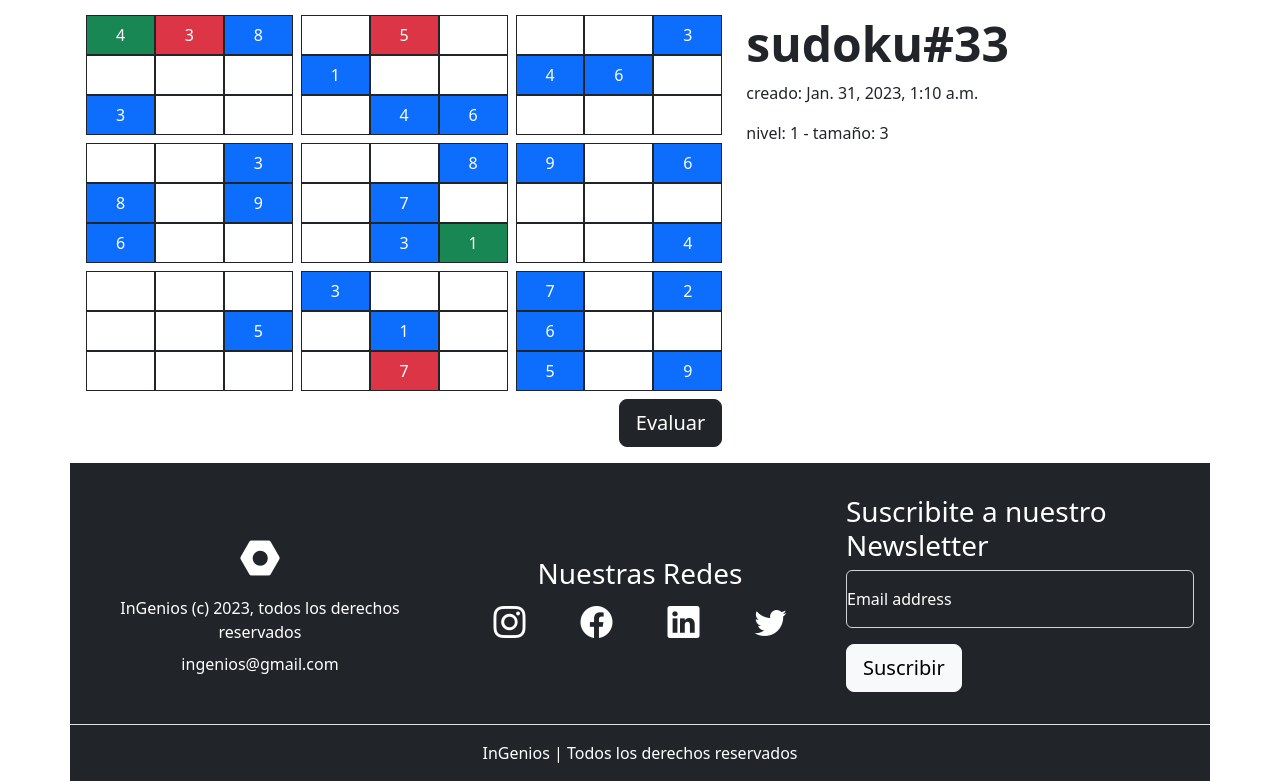
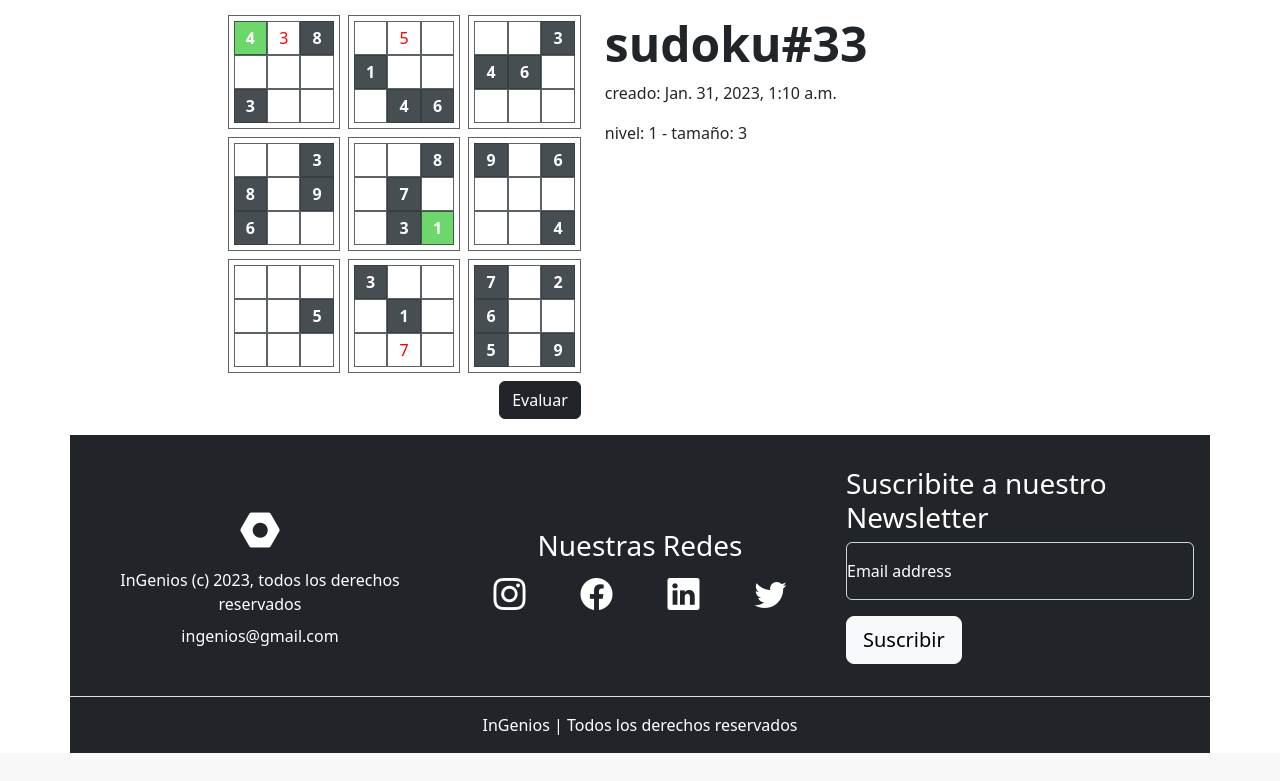
Before and after one commit to mpoli2000/biusite, a Django app: page /appdoku/tablero/33 in a window 1280 px wide. Shown: the part 65-846 px from the top of the page. After the commit the page ends 818 px from the top, so only its background shows below. Run offline with Django 4.2, Linux system fonts and the light colour scheme; data comes from the database, SQL or seed files in the repository; both versions use the stored data as it was after the commit.

Commit message:
cambios esteticos en tablero

```diff
--- a/appdoku/templates/appdoku/tablero.html
+++ b/appdoku/templates/appdoku/tablero.html
@@ -3,37 +3,37 @@
 {% block contenido %}
 
 <section class=" container mt-5 p-3">
-    <div class="row mt-md-3">
+    <div class="row mt-md-3 justify-content-center">
         <div class="col-12 col-md-5 order-md-last">
             <h2 class="text-center text-md-start display-5 fw-bold">{{ tablero.name }}#{{ tablero.id }}</h2>
             <p class="text-center text-md-start">creado: {{ tablero.created }}</p>
             <p class="text-center text-md-start">nivel: {{ tablero.level }} - tamaño: {{ tablero.size }}</p>
         </div>
 
-        <div class="col-12 col-md-7">
+        <div class="col-12 col-md-7 col-lg-5 col-xl-4">
             <form enctype="multipart/form-data" action="/appdoku/tablero/{{ tablero.id }}" method="post" class="row justify-content-center align-items-center" novalidate>
                 {% csrf_token %}
                 <div class="grilla gap-2">
                     {% for fila in sudoku_cluster %}
-                    <div class="grilla">
+                    <div class="grilla celda">
                         {% for id, id_str, box, value, flag in fila %}
                         {% if flag == 'N' %}
-                        <div class="border border-dark celda">
-                            <input type="text" class="form-control-plaintext text-center" id="{{ id_str }}" name="{{ id_str }}" value="">
+                        <div class="d-flex justify-content-center align-items-center">
+                            <input type="text" class="celda celda-none" id="{{ id_str }}" name="{{ id_str }}" value="" autocomplete="off">
                         </div>
                         {% elif flag == 'P' %}
-                        <div class="border border-dark">
-                            <input type="text" class="form-control-plaintext text-center bg-primary text-bg-primary"
+                        <div class="d-flex justify-content-center align-items-center">
+                            <input type="text" class="celda celda-primary"
                                 id="{{ id_str }}" name="{{ id_str }}" value="{{ value }}" readonly>
                         </div>
                         {% elif flag == 'S' %}
-                        <div class="border border-dark">
-                            <input type="text" class="form-control-plaintext text-center bg-success text-bg-success"
+                        <div class="d-flex justify-content-center align-items-center">
+                            <input type="text" class="celda celda-success"
                                 id="{{ id_str }}" name="{{ id_str }}" value="{{ value }}" readonly>
                         </div>
                         {% elif flag == 'D' %}
-                        <div class="border border-dark celda">
-                            <input type="text" class="form-control-plaintext text-center bg-danger text-bg-danger"
+                        <div class="d-flex justify-content-center align-items-center">
+                            <input type="text" class="celda celda-danger"
                                 id="{{ id_str }}" name="{{ id_str }}" value="{{ value }}">
                         </div>
                         {% endif %}
@@ -42,7 +42,7 @@
                     {% endfor %}
                 </div>
                 <div class="col d-flex justify-content-end align-items-center mt-2">
-                    <input type="submit" class="btn btn-dark btn-lg" value="Evaluar">
+                    <input type="submit" class="btn btn-dark" value="Evaluar">
                 </div>
             </form>
         </div>
--- a/static/appdoku/styles.css
+++ b/static/appdoku/styles.css
@@ -4,17 +4,53 @@ header{
 
 .grilla{
     display: grid;
-    /* padding: 4px; */
+    /* padding: 5px; */
     grid-template-columns: repeat(3,1fr);
     grid-template-rows: repeat(3,1fr);
-    /* border: black solid 1px; */
+    /* border: black solid 5px; */
 }
 
-.celda:hover{
-    background-color: lightgray;
+.celda{
+    border: rgba(52, 59, 64, 0.8) solid 0.75px;
+    height: 100%;
+    width: 100%;
+    font-size: 1rem;
+    text-align: center;
+    padding: 5px;
+}
+
+.celda-none{
+    background-color: white;
+    color: black;
+}
+
+.celda-primary{
+    background-color: rgba(52, 59, 64, 0.9);
+    color: white;
+    font-weight: bold;
+}
+
+.celda-danger{
+    background-color: white;
+    color: red;
+}
+
+.celda-success{
+    background-color: rgb(108, 216, 108);
+    color: white;
+    font-weight: bold;
+}
+
+
+.celda-none:hover{
+    background-color: lightblue;
+}
+
+.celda-danger:hover{
+    background-color: lightblue;
 }
 
 input:focus{
-    background-color: lightgoldenrodyellow;
-    font-weight: bold;
+    background-color: lightblue;
+    outline:invert blue;
 }
```
Also changed, not shown: appdoku/static/appdoku/styles.css (+42 -6 lines), db.sqlite3.
